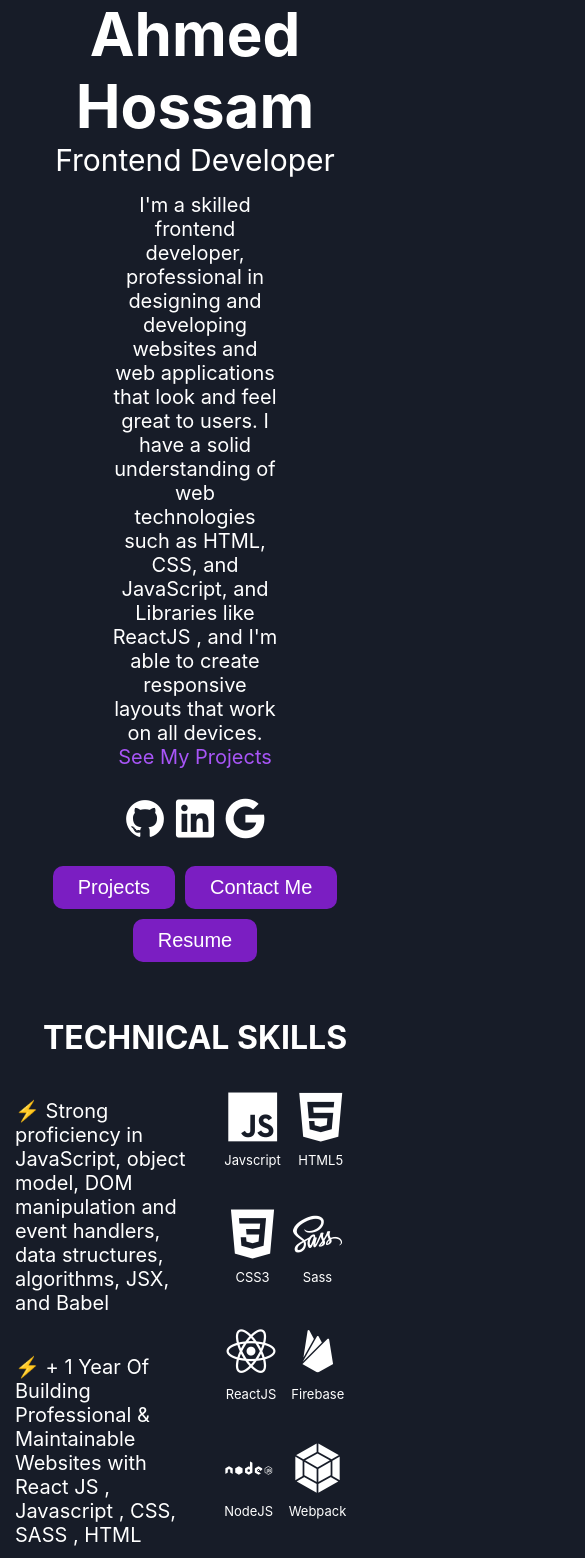
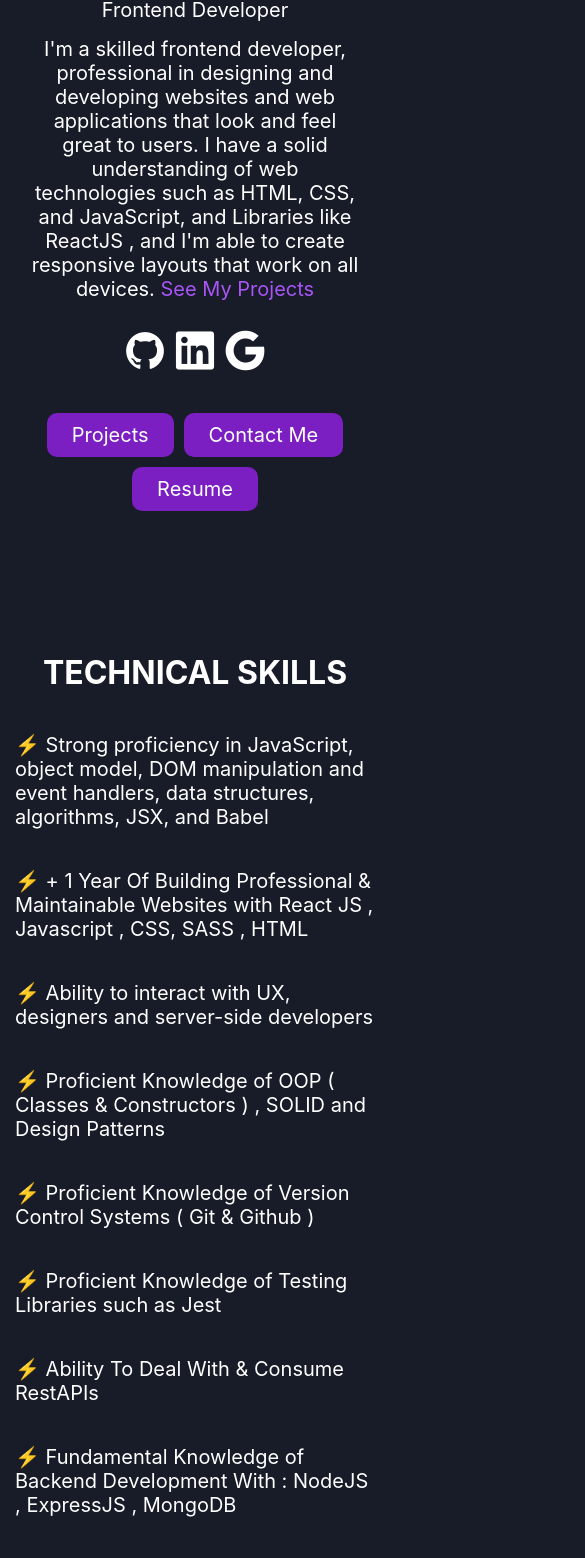
Before and after one commit to ahmedhosssam/ahmedhosssam.github.io, a React (Vite) app: page / in a window 390 px wide. Shown: the part 194-1752 px from the top of the page, 585 px wide, since content can reach past the window. Built offline with nearby package versions, Linux system fonts and the light colour scheme.

Commit message:
finish responsive design

```diff
--- a/src/Components/Header/Header.jsx
+++ b/src/Components/Header/Header.jsx
@@ -1,6 +1,18 @@
+import React, { useState, useEffect } from 'react';
 import singature from '../../assets/signature (2).png';
 
 const Header = () => {
+  const [windowWidth, setWindowWidth] = useState(window.innerWidth);
+
+  useEffect(() => {
+    function handleResize() {
+      setWindowWidth(window.innerWidth);
+    }
+    window.addEventListener('resize', handleResize);
+    return () => window.removeEventListener('resize', handleResize);
+  }, []);
+
+  // 720px
   return (
     <header>
       <img className="logo-signature" src={singature} />
--- a/src/Components/Skills/Skills.jsx
+++ b/src/Components/Skills/Skills.jsx
@@ -1,6 +1,13 @@
+import { useState, useEffect } from 'react';
+
 const Skills = () => {
+  const [show, setShow] = useState(false);
+
+  useEffect(() => {
+    setShow(true);
+  }, []);
   return (
-    <div id="skills" className="skills">
+    <div id="skills" className={show ? 'skills show' : 'skills'}>
       <h1>TECHNICAL SKILLS</h1>
       <div className="skills-container">
         <div className="skills-list">
--- a/src/Components/Summary/Summary.jsx
+++ b/src/Components/Summary/Summary.jsx
@@ -42,20 +42,16 @@ const Summary = () => {
         </a>
       </div>
       <div className="summary-buttons">
-        <button>
         <a href="#projects">Projects</a>
-        </button>
-        <button>
+
         <a href="#contact">Contact Me</a>
-        </button>
-        <button>
+
         <a
           href="https://drive.google.com/file/d/1JAwiOdZjGp8lGkH2HnUlIxIU4a7ZdT8V/view?usp=sharing"
           target="_blank"
         >
           Resume
         </a>
-        </button>
       </div>
     </div>
   );
--- a/src/Styles/Summary.scss
+++ b/src/Styles/Summary.scss
@@ -3,6 +3,7 @@
 .summary-container {
   opacity: 0;
   transform: translateY(50px);
+  height: 80vh;
 
   margin: 30px;
   h1 {
@@ -34,8 +35,12 @@
   }
 
   .summary-buttons {
-    margin-top: 15px;
-    button {
+    @include flexCenter(row);
+    flex-wrap: wrap;
+    margin-top: 30px;
+    a {
+      color: white;
+      text-decoration: none;
       @include buttons;
       background-color: #7b1ec2;
       margin: 5px;
@@ -58,7 +63,7 @@
   }
 }
 
-.summary-container.show {
+.show {
   opacity: 1;
   transform: translateY(0);
   transition: opacity 1s ease-in-out, transform 1s ease-in-out;
@@ -92,3 +97,19 @@
   color: white;
   text-decoration: none;
 }
+
+@media (max-width: $mobile-width) {
+  .summary-container {
+    h1 {
+      font-size: 30px;
+    }
+
+    p {
+      font-size: 20px;
+    }
+
+    .summary-paragraph {
+      max-width: 100%;
+    }
+  }
+}
--- a/src/Styles/contactme.scss
+++ b/src/Styles/contactme.scss
@@ -2,7 +2,8 @@
 
 .contact-me {
   @include flexCenter(column);
-  margin: 50px auto;
+  margin: 50px 10px;
+  overflow: hidden;
 
   h1 {
     margin: 0;
--- a/src/Styles/header.scss
+++ b/src/Styles/header.scss
@@ -23,3 +23,12 @@ header {
     text-decoration: none;
   }
 }
+
+@media (max-width: $mobile-width) {
+  header {
+    justify-content: center;
+  }
+  .header-button {
+    display: none;
+  }
+}
--- a/src/Styles/skills.scss
+++ b/src/Styles/skills.scss
@@ -36,3 +36,18 @@
     text-align: start;
   }
 }
+
+@media (max-width: $mobile-width) {
+  .skills {
+    .skills-container {
+      @include flexCenter(column);
+      .skills-list {
+        max-width: 100%;
+      }
+    }
+    .skills-icons {
+      margin-top: 50px;
+      align-self: center;
+    }
+  }
+}
--- a/src/Styles/variables.scss
+++ b/src/Styles/variables.scss
@@ -19,3 +19,4 @@
 
 $hover-buttons: 0.3s all ease-in-out;
 $second-fon-color: #a855f7;
+$mobile-width: 720px;
```
Lines whose indentation alone changed are shown as unchanged.
